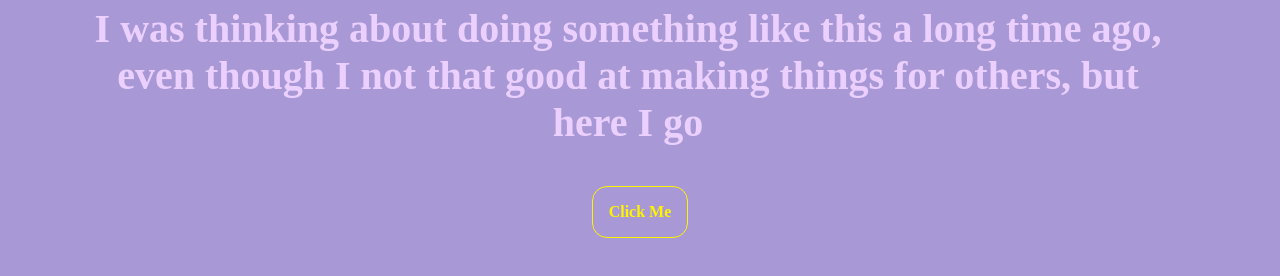
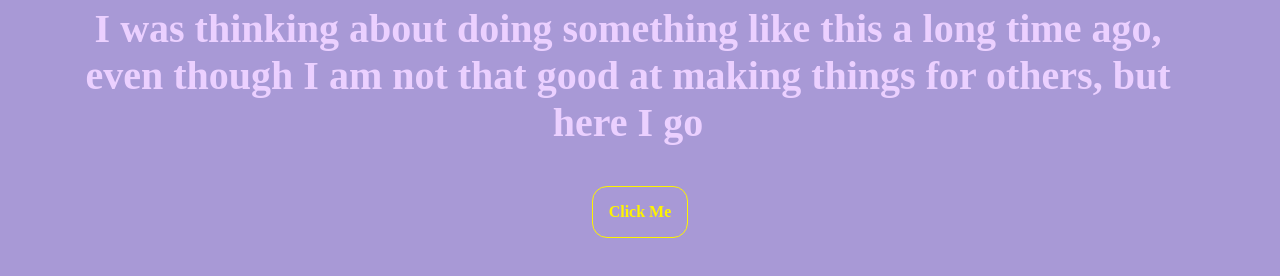
Before and after one commit to Al-ex-AM/Al-ex-AM.github.io, a plain HTML site: page index.html in a window 1280 px wide. Shown: the part 50-326 px from the top of the page. Drawn offline with nearby package versions, Linux system fonts and the light colour scheme.

Commit message:
fix typo

```diff
--- a/index.html
+++ b/index.html
@@ -19,7 +19,7 @@
     </div>
     <div class="row align-item-center">
       <div class="col-md-12 align-item-center">
-        <h1 id="text" class="thirty">I was thinking about doing something like this a long time ago, even though I not
+        <h1 id="text" class="thirty">I was thinking about doing something like this a long time ago, even though I am not
           that
           good at
 
```
